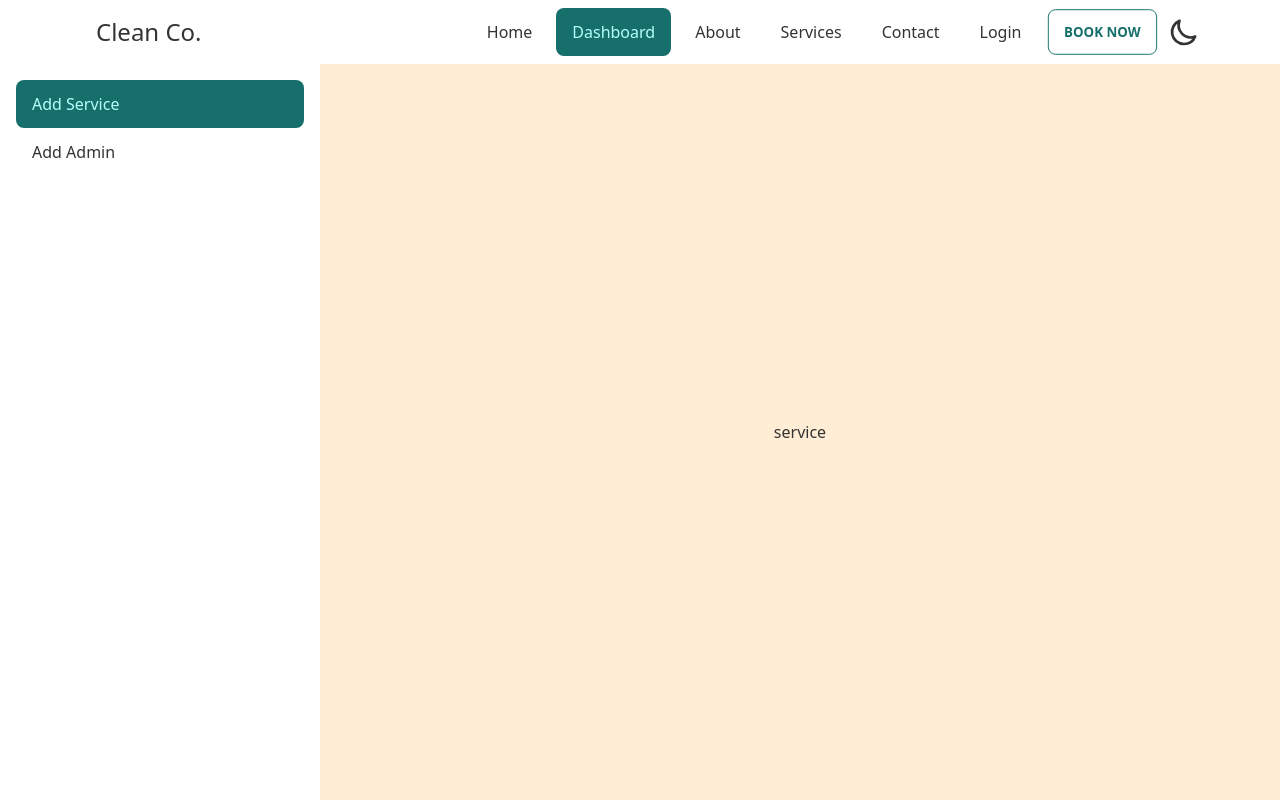
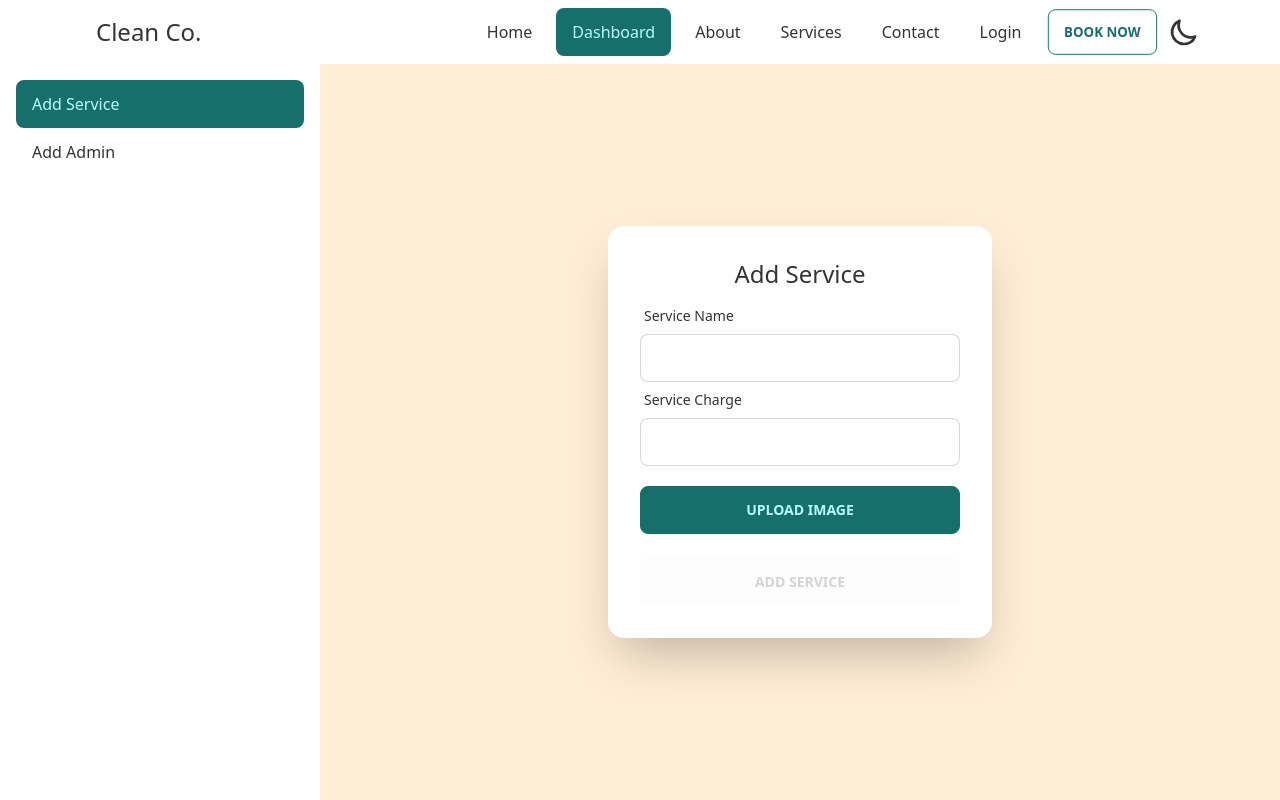
Before and after one commit to sazidahmednassir/servectg-client, a React (Create React App) app: page /dashboard/add-service in a window 1280 px wide. Built offline with nearby package versions, Linux system fonts and the light colour scheme.

Commit message:
add service

```diff
--- a/package.json
+++ b/package.json
@@ -8,9 +8,11 @@
     "@testing-library/react": "^13.3.0",
     "@testing-library/user-event": "^13.5.0",
     "aos": "^2.3.4",
+    "axios": "^0.27.2",
     "daisyui": "^2.17.0",
     "react": "^18.2.0",
     "react-dom": "^18.2.0",
+    "react-hook-form": "^7.33.1",
     "react-router-dom": "^6.3.0",
     "react-scripts": "5.0.1",
     "theme-change": "^2.0.2",
--- /dev/null
+++ b/src/api/index.js
@@ -0,0 +1,7 @@
+import axios from "axios";
+
+const fetcher = axios.create({
+  baseURL: "http://localhost:5000",
+});
+
+export default fetcher;
--- a/src/pages/Dashboard/AddService.js
+++ b/src/pages/Dashboard/AddService.js
@@ -1,10 +1,108 @@
+
+import axios from "axios";
+import React, { useState } from "react";
+import { useForm } from "react-hook-form";
+import fetcher from "../../api";
 
 const AddService = () => {
-    return (
-        <div>
-            <h1>service</h1>
+  const [imageURL, setImageURL] = useState("");
+  const [loading, setLoading] = useState(false);
+
+  const { register, handleSubmit, reset } = useForm();
+
+  const onSubmit = async (data) => {
+    const serviceData = {
+      ...data,
+      image: imageURL,
+    };
+
+    const res = await fetcher.post("add-service", serviceData);
+    console.log(res);
+    reset();
+    setImageURL("");
+  };
+
+  const handleUploadImage = (event) => {
+    setLoading(true);
+    const image = event.target.files[0];
+
+    const formData = new FormData();
+
+    formData.set("image", image);
+
+    axios
+      .post(
+        "https://api.imgbb.com/1/upload?key=df9bbb430e9b980ba7099835c6e8c69b",
+        formData
+      )
+      .then((res) => {
+        setImageURL(res.data.data.display_url);
+        setLoading(false);
+      })
+      .catch((error) => {
+        console.log(error);
+      });
+  };
+
+  return (
+    <div className='h-screen w-full flex bg-accent justify-center items-center'>
+      <div class='card flex-shrink-0 w-full max-w-sm shadow-2xl bg-base-100'>
+        <div class='card-body'>
+          <h1 className='text-center text-2xl'>Add Service</h1>
+          <form onSubmit={handleSubmit(onSubmit)}>
+            <div class='form-control'>
+              <label htmlFor='serviceName' class='label'>
+                <span class='label-text'>Service Name</span>
+              </label>
+              <input
+                type='text'
+                id='serviceName'
+                class='input input-bordered'
+                {...register("serviceName")}
+              />
+            </div>
+            <div class='form-control'>
+              <label class='label'>
+                <span class='label-text'>Service Charge</span>
+              </label>
+              <input
+                type='text'
+                class='input input-bordered'
+                {...register("serviceCharge")}
+              />
+            </div>
+            <div class='form-control'>
+              <label
+                htmlFor='image'
+                class={
+                  loading
+                    ? "btn btn-primary loading mt-5"
+                    : "btn btn-primary mt-5"
+                }
+              >
+                Upload Image
+              </label>
+              <input
+                type='file'
+                id='image'
+                class='input input-bordered hidden'
+                onChange={handleUploadImage}
+              />
+            </div>
+            <div class='form-control mt-6'>
+              <button
+                type='submit'
+                class='btn btn-primary'
+                disabled={!imageURL ? true : false}
+              >
+                Add Service
+              </button>
+            </div>
+          </form>
         </div>
-    );
+      </div>
+    </div>
+  );
 };
 
 export default AddService;
```
Also changed, not shown: 1 other file (tests, documents, lock files or other folders).
